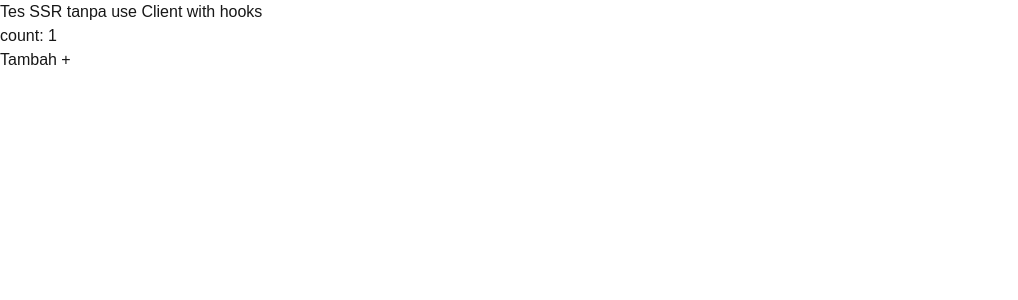
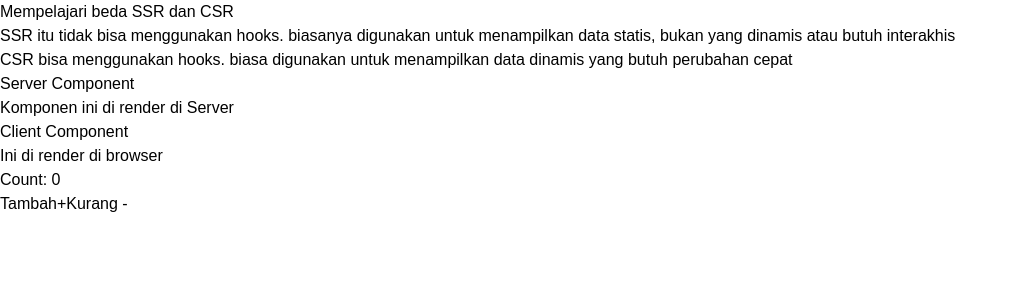
Before and after one commit to BenedictoGeraldo/fj-next, a Next.js app: page /learning/day-1-fundamentals/02-server-client in a window 1280 px wide. Shown: the top 300 px of the page, without its empty margins (0-1018 px from the left). Built offline with nearby package versions, Linux system fonts and the light colour scheme.

Commit message:
back to day 1: SSR vs CSR fix

```diff
--- a/app/learning/day-1-fundamentals/02-server-client/page.tsx
+++ b/app/learning/day-1-fundamentals/02-server-client/page.tsx
@@ -1,50 +1,48 @@
-// import ClientRouter from "./ClientRouter";
+import ClientRouter from "./ClientRouter";
 
-// export default function ServerClient() {
+export default function ServerClient() {
+  return (
+    <div className="min-h-screen bg-white text-black">
+      <h1>Mempelajari beda SSR dan CSR</h1>
+      <p>
+        SSR itu tidak bisa menggunakan hooks. biasanya digunakan untuk
+        menampilkan data statis, bukan yang dinamis atau butuh interakhis
+      </p>
+      <p>
+        CSR bisa menggunakan hooks. biasa digunakan untuk menampilkan data
+        dinamis yang butuh perubahan cepat
+      </p>
+
+      <section>
+        <h2>Server Component</h2>
+        <ServerDataDisplay />
+      </section>
+
+      <section>
+        <h2>Client Component</h2>
+        <ClientRouter />
+      </section>
+    </div>
+  );
+}
+
+async function ServerDataDisplay() {
+  return (
+    <div>
+      <p>Komponen ini di render di Server</p>
+    </div>
+  );
+}
+
+// import { useState } from "react";
+
+// export default function ServerHuk() {
+//   const [count, setCount] = useState(1);
 //   return (
-//     <div className="min-h-screen bg-white text-black">
-//       <h1>Mempelajari beda SSR dan CSR</h1>
-//       <p>
-//         SSR itu tidak bisa menggunakan hooks. biasanya digunakan untuk
-//         menampilkan data statis, bukan yang dinamis atau butuh interakhis
-//       </p>
-//       <p>
-//         CSR bisa menggunakan hooks. biasa digunakan untuk menampilkan data
-//         dinamis yang butuh perubahan cepat
-//       </p>
-
-//       <section>
-//         <h2>Server Component</h2>
-//         <ServerDataDisplay />
-//       </section>
-
-//       <section>
-//         <h2>Client Component</h2>
-//         <ClientRouter />
-//       </section>
+//     <div>
+//       <h1> Tes SSR tanpa use Client with hooks</h1>
+//       <p>count: {count}</p>
+//       <button onClick={() => setCount(count + 1)}>Tambah +</button>
 //     </div>
 //   );
 // }
-
-// async function ServerDataDisplay() {
-//   return (
-//     <div>
-//       <p>Komponen ini di render di Server</p>
-//     </div>
-//   );
-// }
-
-"use client";
-
-import { useState } from "react";
-
-export default function ServerHuk() {
-  const [count, setCount] = useState(1);
-  return (
-    <div>
-      <h1> Tes SSR tanpa use Client with hooks</h1>
-      <p>count: {count}</p>
-      <button onClick={() => setCount(count + 1)}>Tambah +</button>
-    </div>
-  );
-}
```
